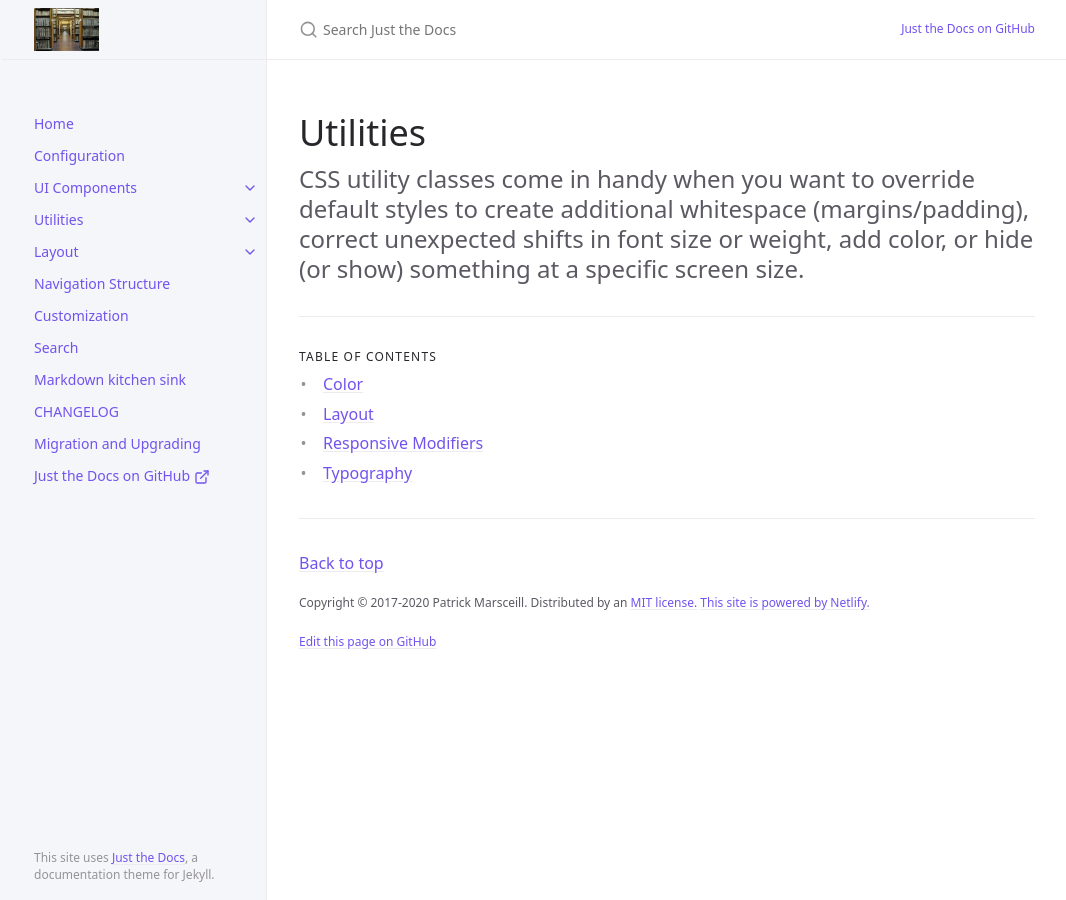
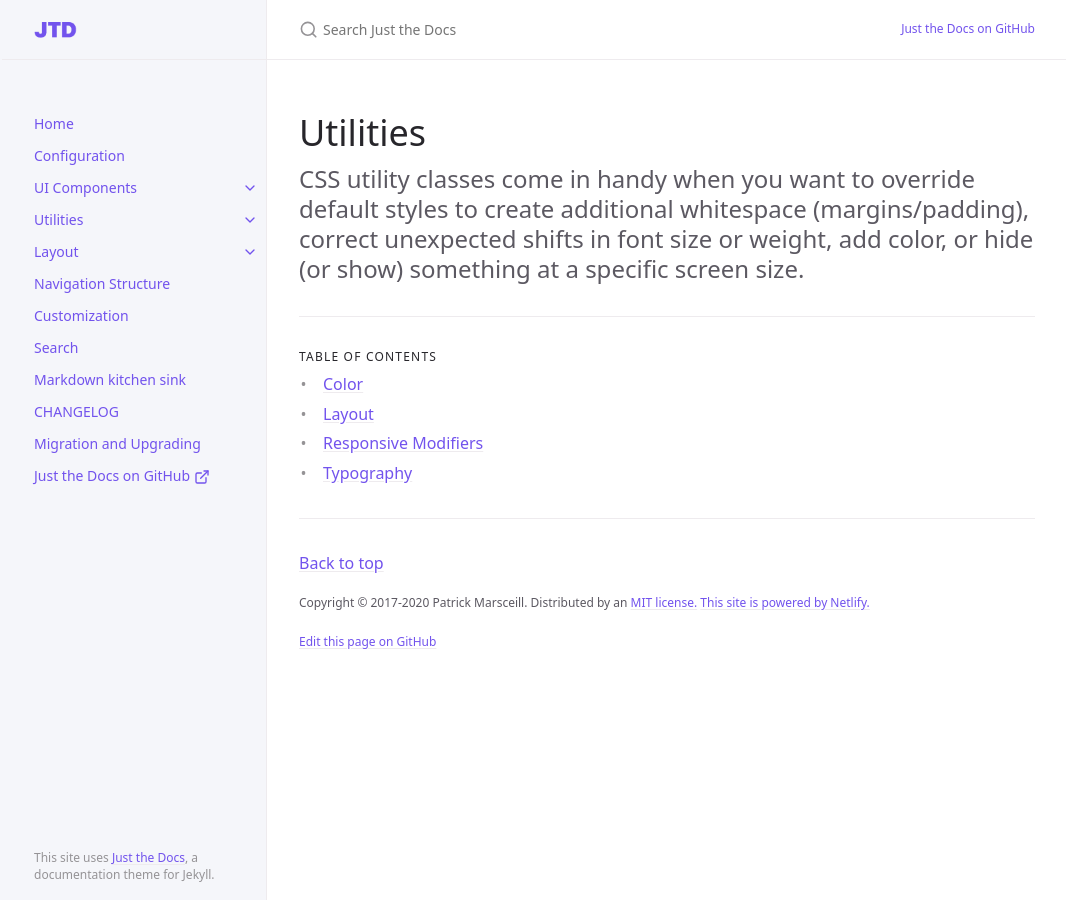
Before and after one commit to idmstudy/idmstudy.github.io, a Jekyll site: the page built from docs/utilities/utilities.md, in a window 1280 px wide. Shown: the whole page, without its empty margins (105-1171 px from the left). Built offline with Jekyll 4.4.1, drawn with Linux system fonts in a browser that asks for light colours; cached includes are drawn as plain includes.

Commit message:
Update _config.yml

```diff
--- a/_config.yml
+++ b/_config.yml
@@ -50,7 +50,7 @@ exclude:
    - fixtures/
 
 # Set a path/url to a logo that will be displayed instead of the title
-logo: "/assets/images/small-image.jpg"
+logo: "/favicon.ico"
 
 # Enable or disable the site search
 # Supports true (default) or false
```
